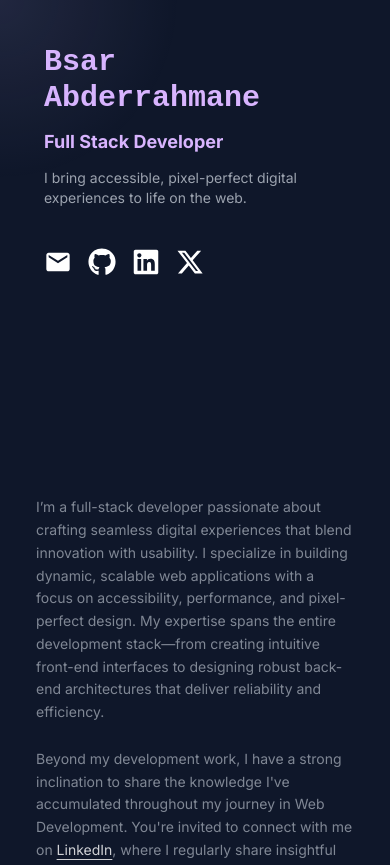
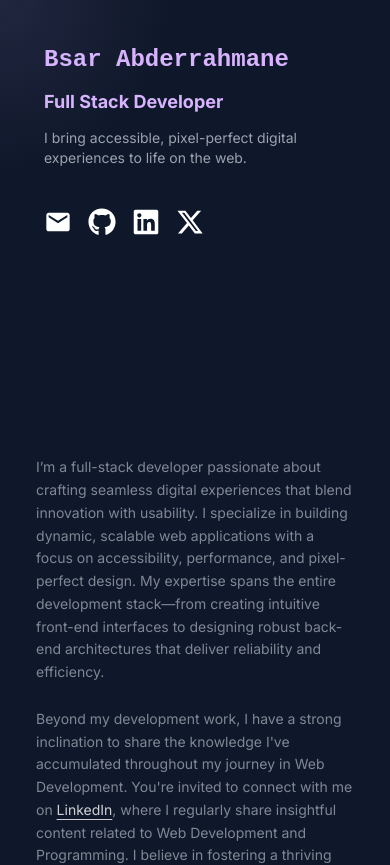
Before and after one commit to abderrahmane140/portfolio, a React (Vite) app: page / in a window 390 px wide. Shown: the top 865 px of the page. Built offline with nearby package versions, Linux system fonts and the light colour scheme.

Commit message:
fix small issues with hero text

```diff
--- a/src/components/Hero.jsx
+++ b/src/components/Hero.jsx
@@ -52,7 +52,7 @@ export default function Hero() {
     <header className="p-6 md:p-10">
       <div className="space-y-3">
         <motion.h1
-        className="text-3xl md:text-5xl font-source font-extrabold text-purple-300"
+        className="text-2xl md:text-5xl font-source font-extrabold text-purple-300"
         initial={{ opacity: 0, y: -50 }}
         animate={{ opacity: 1, y: 0 }}
         transition={{ delay: 0.2 }}
```
